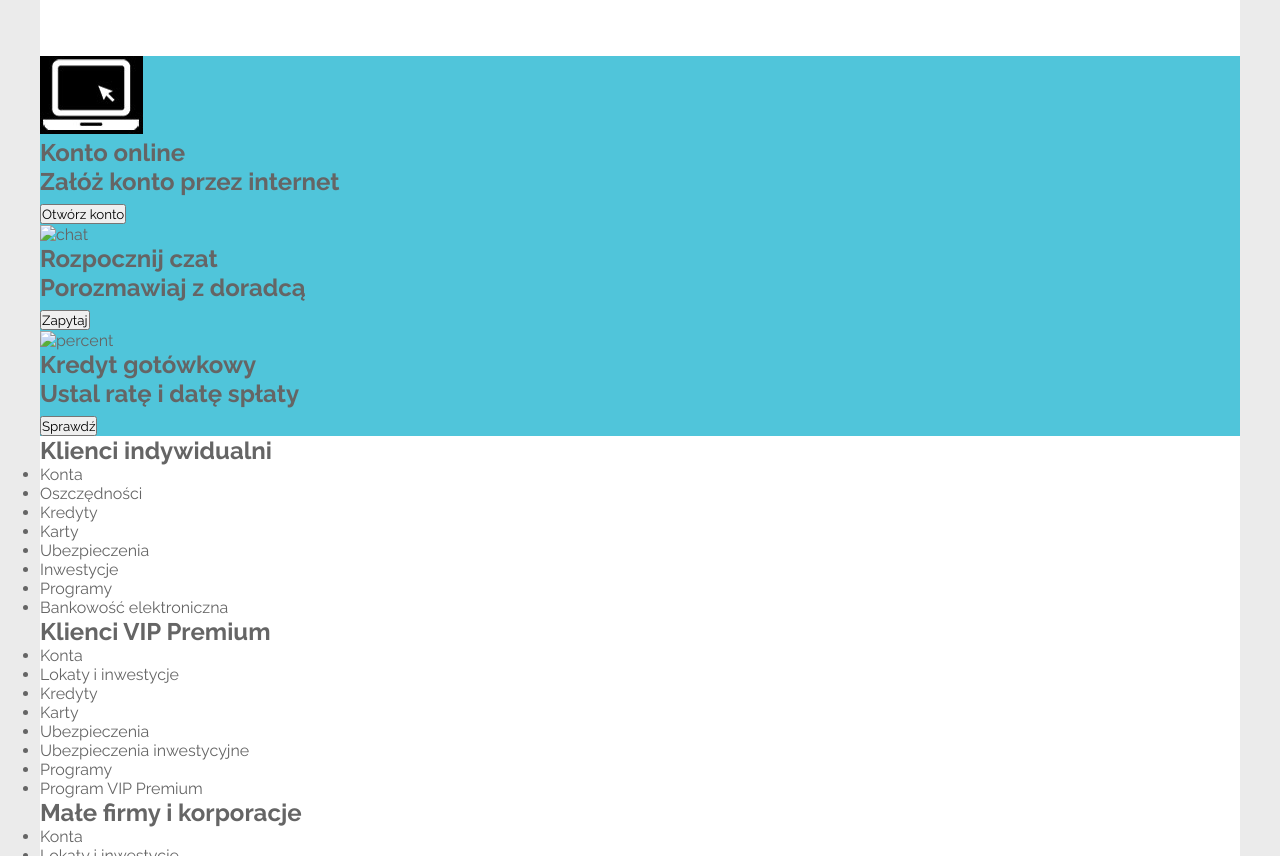
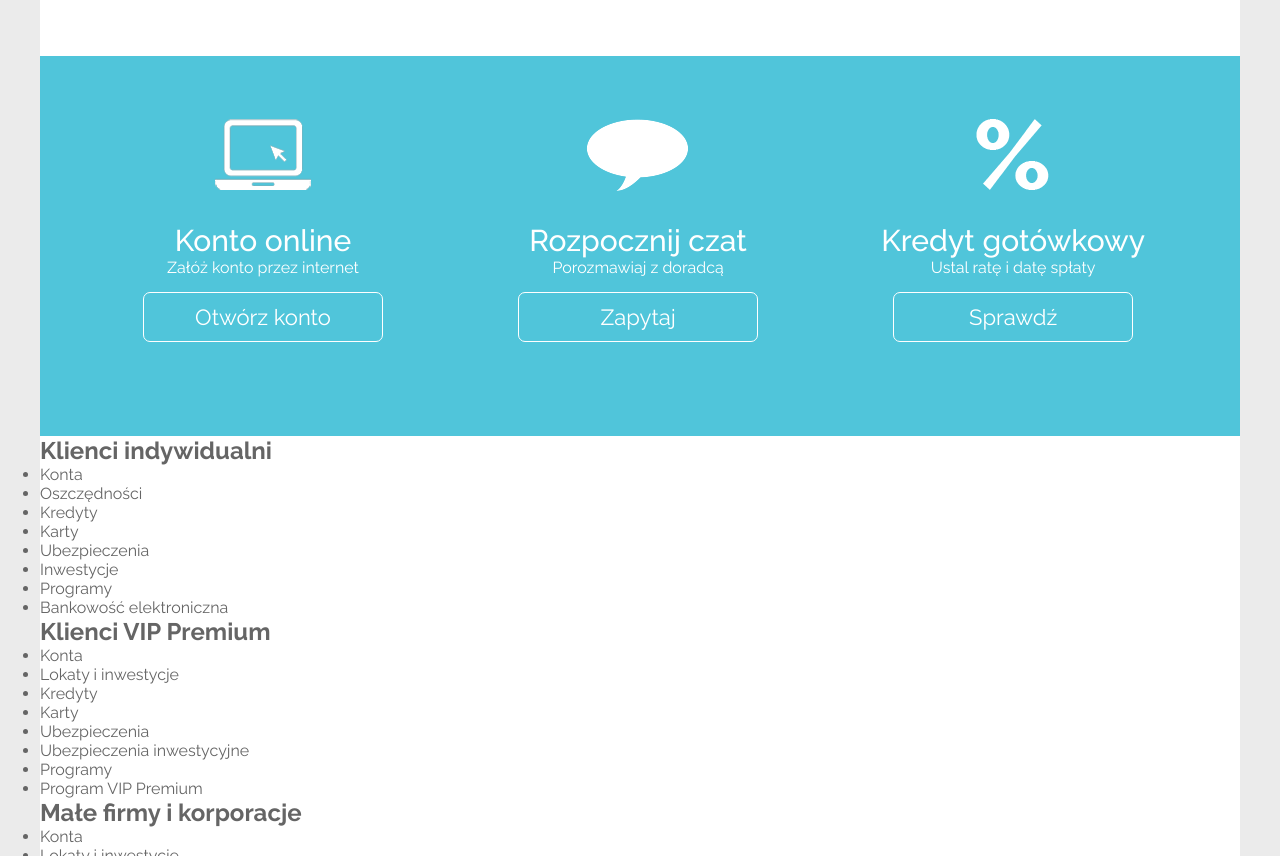
Before and after one commit to majkamajka/BezpiecznyBank, a website: page index.html in a window 1280 px wide. Shown: the part 890-1746 px from the top of the page. Drawn offline with Linux system fonts and the light colour scheme.

Commit message:
actions section - done

```diff
--- a/index.html
+++ b/index.html
@@ -76,23 +76,23 @@
     <section class="container actions">
 
       <div>
-        <div>
-            <img src="./images/laptop.jpg" alt="laptop">
-            <h2>Konto online<h2>
+        <div class="action">
+            <img src="./images/laptop.png" alt="laptop">
+            <h2>Konto online</h2>
             <p>Załóż konto przez internet</p>
             <button>Otwórz konto</button>
         </div>
 
-        <div>
-            <img src="./images/chat.jpg" alt="chat">
-            <h2>Rozpocznij czat<h2>
+        <div class="action">
+            <img src="./images/chat.png" alt="chat">
+            <h2>Rozpocznij czat</h2>
             <p>Porozmawiaj z doradcą</p>
             <button>Zapytaj</button>
         </div>
 
-        <div>
-            <img src="./images/percent.jpg" alt="percent">
-            <h2>Kredyt gotówkowy<h2>
+        <div class="action">
+            <img src="./images/percent.png" alt="percent">
+            <h2>Kredyt gotówkowy</h2>
             <p>Ustal ratę i datę spłaty</p>
             <button>Sprawdź</button>
         </div>
--- a/sass/style.scss
+++ b/sass/style.scss
@@ -263,6 +263,46 @@ header {
 }
 
 .actions {
+  // *{
+  //   border: 1px dotted magenta;
+  // }
   height: 380px;
   background-color: $main;
+  padding-top: 60px;
+  color: $white;
+
+  .action {
+    width: 33%;
+    display: inline-block;
+    text-align: center;
+    h2 {
+      margin-top: 25px;
+      margin-bottom: 0;
+      font-weight: 500;
+      font-size: 3rem;
+    }
+    button {
+      font-size: 2.2rem;
+      color: $white;
+      background-color: $main;
+      width: 240px;
+      height: 50px;
+      border: 1px solid $white;
+      border-radius: 7px;
+      margin-top: 15px;
+      &:hover {
+        background-color: $white;
+        color: $main;
+        border: 1px solid $main;
+        box-shadow: 0 0 15px $white;
+      }
+    }
+    &:first-child {
+      padding-left: 50px;
+    }
+    &:last-child {
+      padding-right: 50px;
+    }
+  }
+
 }
```
Also changed, not shown: css/style.css.
